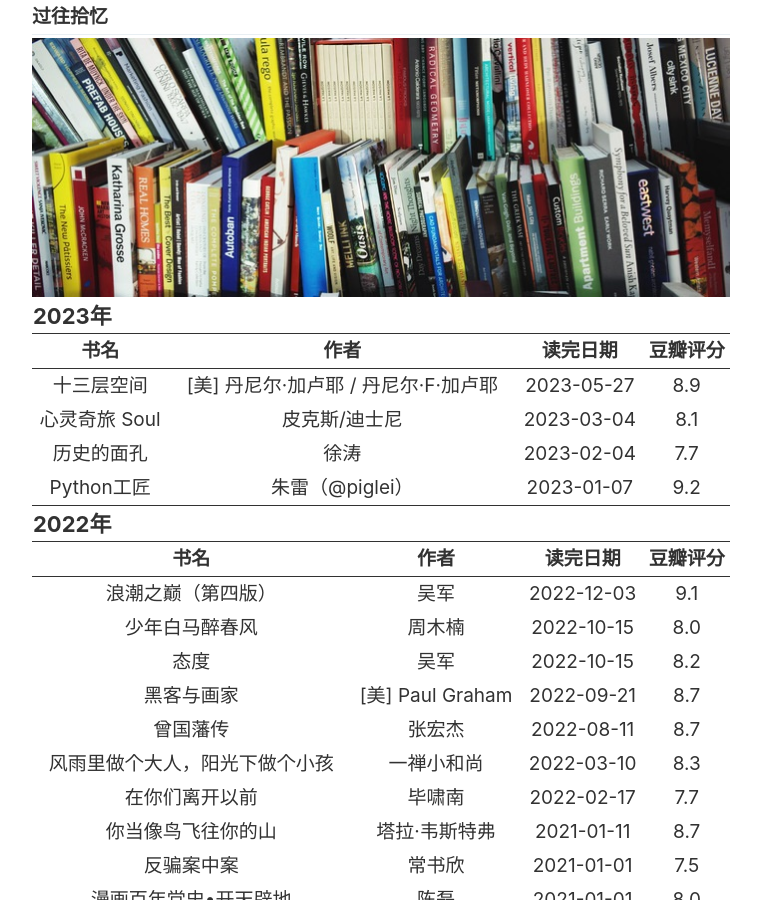
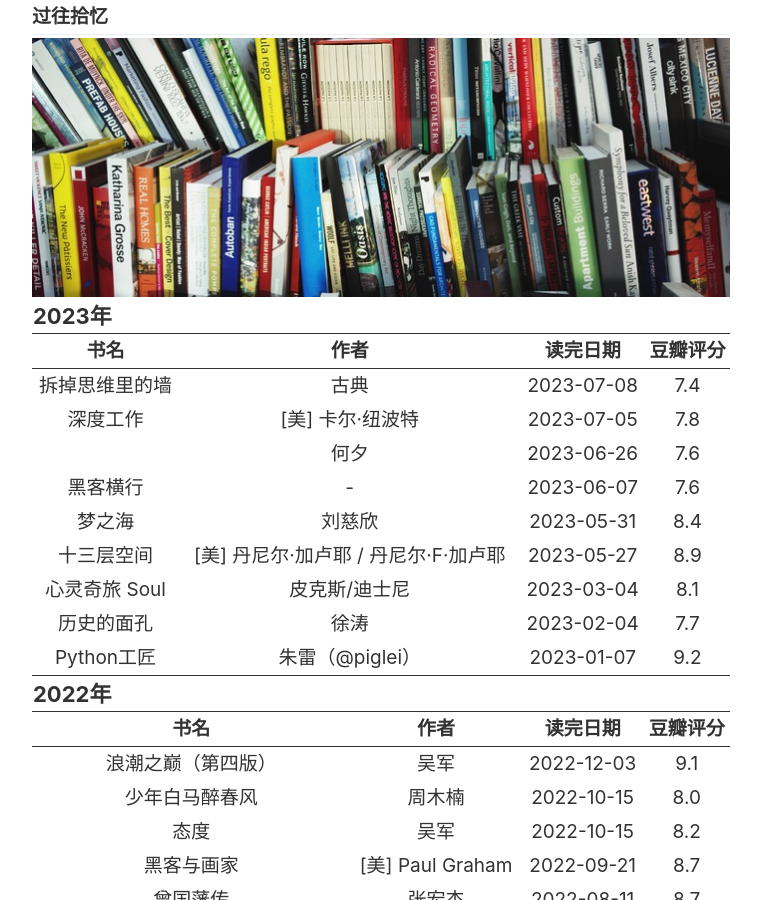
Before and after one commit to SWHL/SWHL.github.io, a Jekyll site: the page built from _pages/books.md, in a window 1280 px wide and 900 px high. Shown: the whole window, without its empty margins (259-1020 px from the left). Built offline with Jekyll 4.4.1, drawn with Linux system fonts in a browser that asks for light colours.

Commit message:
Update files

```diff
--- a/_pages/books.md
+++ b/_pages/books.md
@@ -16,6 +16,36 @@ image: "./images/pages/books.jpg"
         </tr>
 　　</thead>
     <tbody>
+    　　<tr>
+    　　　　　<td><a href="https://book.douban.com/subject/35627156/" target="_blank">拆掉思维里的墙</a></td>
+    　　　　　<td>古典</td>
+    　　　　　<td>2023-07-08</td>
+    　　　　　<td>7.4</td>
+    　　</tr>
+    　　<tr>
+    　　　　　<td><a href="https://book.douban.com/subject/27056409/" target="_blank">深度工作</a></td>
+    　　　　　<td>[美] 卡尔·纽波特</td>
+    　　　　　<td>2023-07-05</td>
+    　　　　　<td>7.8</td>
+    　　</tr>
+    　　<tr>
+    　　　　　<td><a href="https://book.douban.com/subject/26590999/" target="_blank"></a></td>
+    　　　　　<td>何夕</td>
+    　　　　　<td>2023-06-26</td>
+    　　　　　<td>7.6</td>
+    　　</tr>
+    　　<tr>
+    　　　　　<td><a href="https://book.douban.com/subject/27028961/" target="_blank">黑客横行</a></td>
+    　　　　　<td>-</td>
+    　　　　　<td>2023-06-07</td>
+    　　　　　<td>7.6</td>
+    　　</tr>
+    　　<tr>
+    　　　　　<td><a href="https://book.douban.com/subject/26437740/" target="_blank">梦之海</a></td>
+    　　　　　<td>刘慈欣</td>
+    　　　　　<td>2023-05-31</td>
+    　　　　　<td>8.4</td>
+    　　</tr>
     　　<tr>
     　　　　　<td><a href="https://book.douban.com/subject/27001144/" target="_blank">十三层空间</a></td>
     　　　　　<td>[美] 丹尼尔·加卢耶 / 丹尼尔·F·加卢耶</td>
```
Also changed, not shown: _pages/videos.md (+25 -0 lines).
